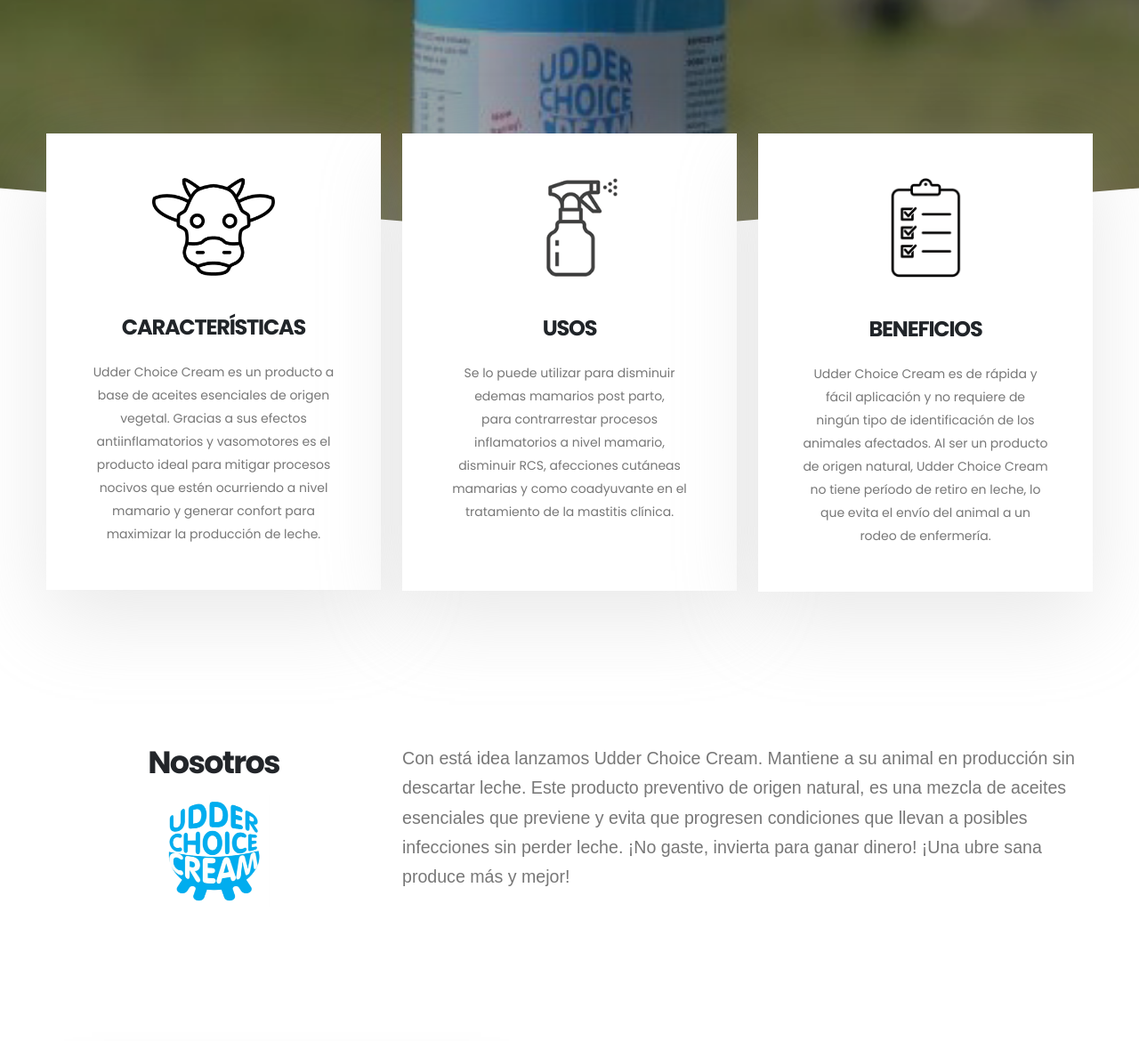
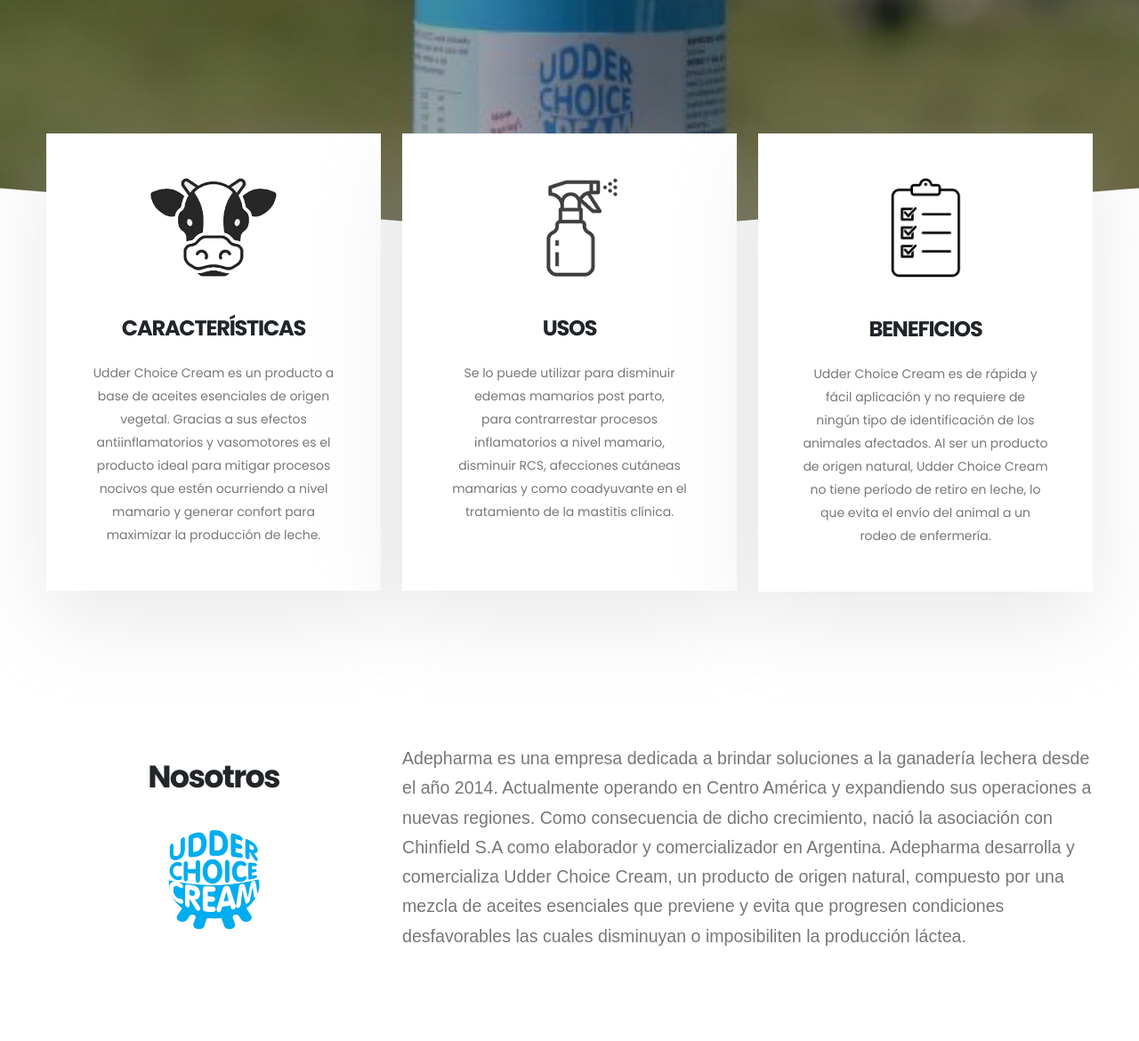
Before and after one commit to storchia/udder, a PHP site: page / in a window 1280 px wide. Shown: the part 754-1924 px from the top of the page at 89% size. Run offline with PHP 8.4, Linux system fonts and the light colour scheme.

Commit message:
cow icon

```diff
--- a/css/custom.css
+++ b/css/custom.css
@@ -43,7 +43,7 @@
 }
 
 .cow {
-  width: 50.2%;
+  width: 51.2%;
 }
 
 .spray {
--- a/index.html
+++ b/index.html
@@ -498,7 +498,7 @@
                         data-appear-animation-delay="100"
                         >
                         <h2
-                           class="text-color-quaternary mb-3 font-weight-bold text-capitalize text-9 text-center"
+                           class="text-color-quaternary mt-3 font-weight-bold text-capitalize text-9 text-center"
                            >
                            Nosotros
                         </h2>
@@ -519,7 +519,11 @@
                         <p
                            class="custom-font-secondary custom-font-size-1 line-height-7 bottom-6"
                            >
-                           Con está idea lanzamos Udder Choice Cream. Mantiene a su animal en producción sin descartar leche. Este producto preventivo de origen natural, es una mezcla de aceites esenciales que previene y evita que progresen condiciones que llevan a posibles infecciones sin perder leche. ¡No gaste, invierta para ganar dinero! ¡Una ubre sana produce más y mejor!
+                           Adepharma es una empresa dedicada a brindar soluciones a la ganadería lechera desde el año 2014.
+Actualmente operando en Centro América y expandiendo sus operaciones a nuevas regiones.
+Como consecuencia de dicho crecimiento, nació la asociación con Chinfield S.A como elaborador y comercializador en Argentina.
+Adepharma desarrolla y comercializa Udder Choice Cream, un producto de origen natural, compuesto por una mezcla de aceites esenciales que previene y evita que progresen condiciones desfavorables las cuales disminuyan o imposibiliten la producción láctea.
+
                         </p>
                         <!-- <a
                            href="#"
```
Also changed, not shown: img/cow2.png.
